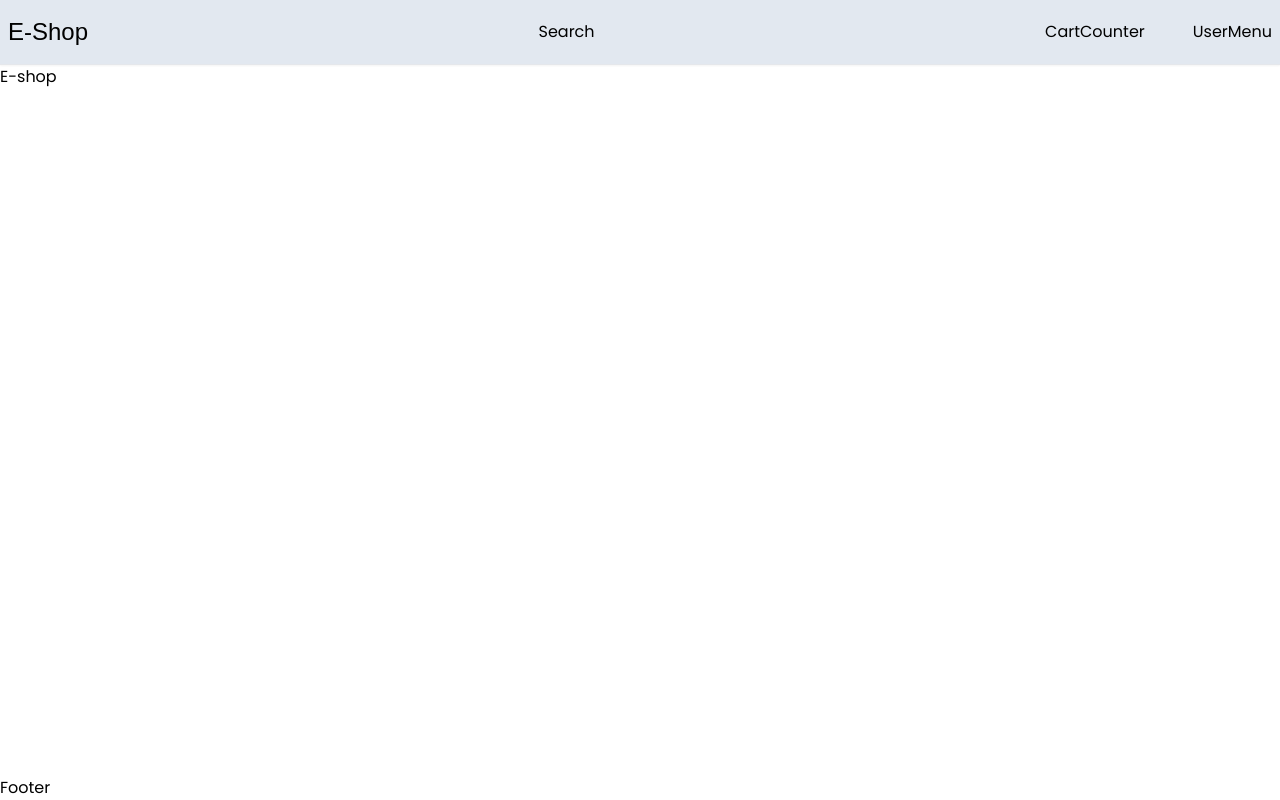
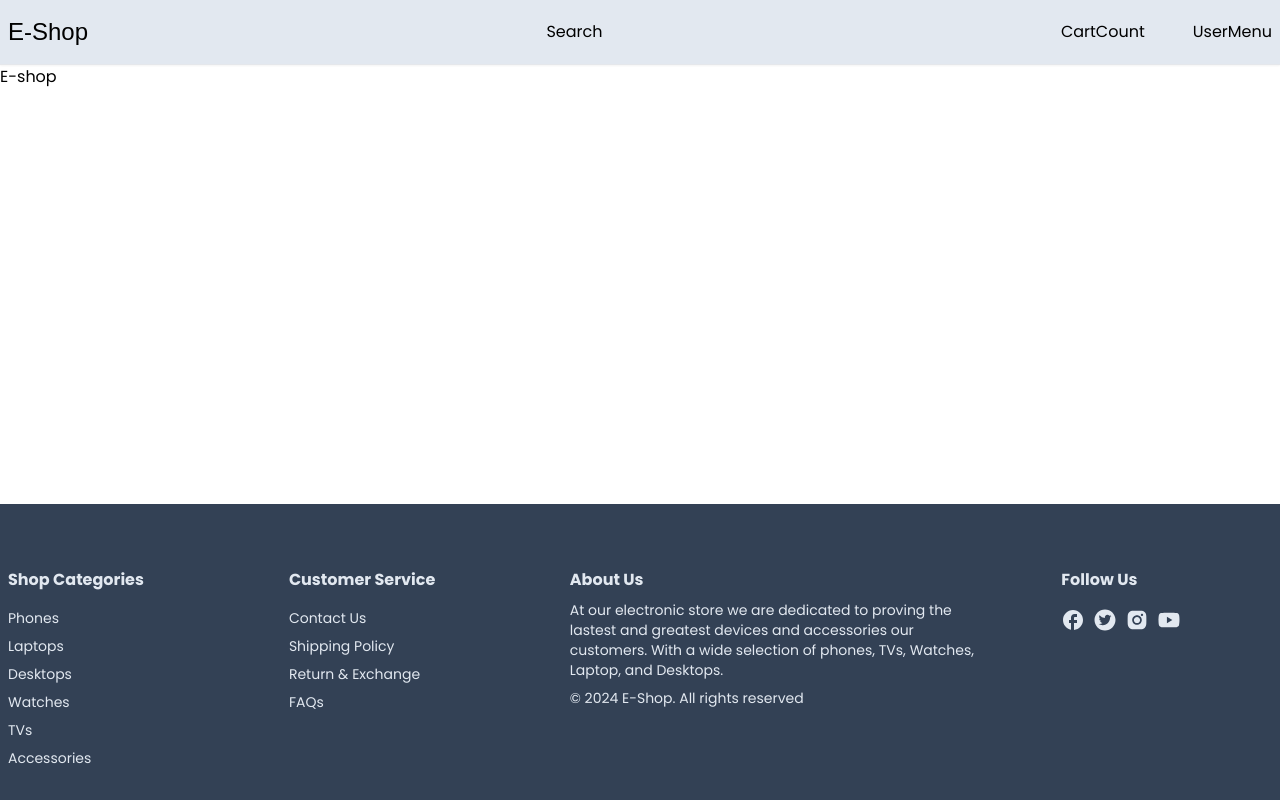
Before and after one commit to Elijahlekomo/E-SHOP, a Next.js app: page / in a window 1280 px wide. Built offline with nearby package versions, Linux system fonts and the light colour scheme; a web font is replaced by a local one.

Commit message:
- Completed footer section - fixed bug in navbar.tsx

```diff
--- a/app/components/footer/Footer.tsx
+++ b/app/components/footer/Footer.tsx
@@ -1,5 +1,67 @@
+import Link from "next/link";
+import Container from "../Container";
+import FooterList from "./FooterList";
+import { MdFacebook } from "react-icons/md";
+import { AiFillTwitterCircle, AiFillInstagram, AiFillYoutube } from "react-icons/ai";
+
 const Footer = () => {
-    return <div>Footer</div>;
+    return <footer className="bg-slate-700
+    text-slate-200 text-sm mt-16">
+        <Container>
+            <div className="flex flex-col md:flex-row
+            justify-between pt-16 pb-8">
+                <FooterList>
+                    <h3 className="text-base font-bold
+                    mb-2">Shop Categories</h3>
+                    <Link href="#">Phones</Link>
+                    <Link href="#">Laptops</Link>
+                    <Link href="#">Desktops</Link>
+                    <Link href="#">Watches</Link>
+                    <Link href="#">TVs</Link>
+                    <Link href="#">Accessories</Link>
+                </FooterList>
+                <FooterList>
+                <h3 className="text-base font-bold
+                    mb-2">Customer Service</h3>
+                    <Link href="#">Contact Us</Link>
+                    <Link href="#">Shipping Policy</Link>
+                    <Link href="#">Return & Exchange</Link>
+                    <Link href="#">FAQs</Link>
+                </FooterList>
+                <div className="w-full md:w-1/3 mb-6
+                md:mb-0">
+                     <h3 className="text-base font-bold
+                    mb-2">About Us</h3>
+                    <p className="mb-2">
+                        At our electronic store we are dedicated to proving
+                        the lastest and greatest devices and accessories
+                        our customers. With a wide selection of phones, TVs,
+                        Watches, Laptop, and Desktops.
+                    </p>
+                    <p>&copy; {new Date().getFullYear()} E-Shop.
+                     All rights reserved</p>
+                </div>
+                <FooterList>
+                <h3 className="text-base font-bold
+                    mb-2">Follow Us</h3>
+                    <div className="flex gap-2">
+                        <Link href="#">
+                            <MdFacebook size={24}/>
+                        </Link>
+                        <Link href="#">
+                            <AiFillTwitterCircle size={24}/>
+                        </Link>
+                        <Link href="#">
+                            <AiFillInstagram size={24}/>
+                        </Link>
+                        <Link href="#">
+                            <AiFillYoutube size={24}/>
+                        </Link>
+                    </div>
+                </FooterList>
+            </div>
+        </Container>
+    </footer>;
 }
 
 export default Footer;
--- /dev/null
+++ b/app/components/footer/FooterList.tsx
@@ -0,0 +1,19 @@
+interface FooterListProps{
+    children: React.ReactNode;
+}
+const FooterList: React.FC<FooterListProps> = ({ children }) => {
+    return ( <div className="
+    w-full
+    sm:w-1/2
+    md:w-1/4
+    lg:w-1/6
+    md-6
+    flex
+    flex-col
+    gap-2
+    ">
+        {children}
+    </div> );
+}
+
+export default FooterList;
--- a/app/components/nav/NavBar.tsx
+++ b/app/components/nav/NavBar.tsx
@@ -33,7 +33,7 @@ const NavBar = () => {
                 items-center
                 gap-8
                 md:gap-12">
-                <div>CartCounter</div>
+                <div>CartCount</div>
                 <div>UserMenu</div>
               </div>
             </div>
```
